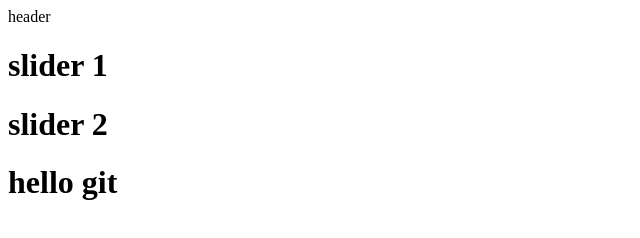
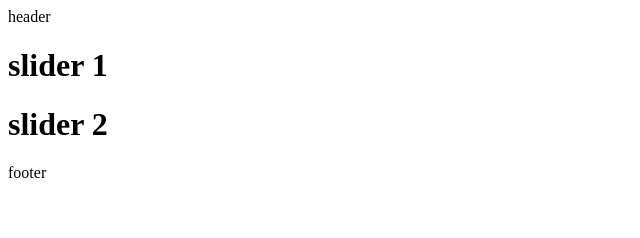
Before and after one commit to amiraliNi209/test-folder, a plain HTML site: page index.html in a window 1280 px wide. Shown: the whole page, without its empty margins (0-640 px from the left). Drawn offline with Linux system fonts and the light colour scheme.

Commit message:
footer craeted

```diff
--- a/index.html
+++ b/index.html
@@ -17,8 +17,9 @@
         <h1>slider 2</h1>
     </div>
 
-<h1>hello git</h1>
-
+    <footer>
+        footer
+    </footer>
 </body>
 
 </html>
```
